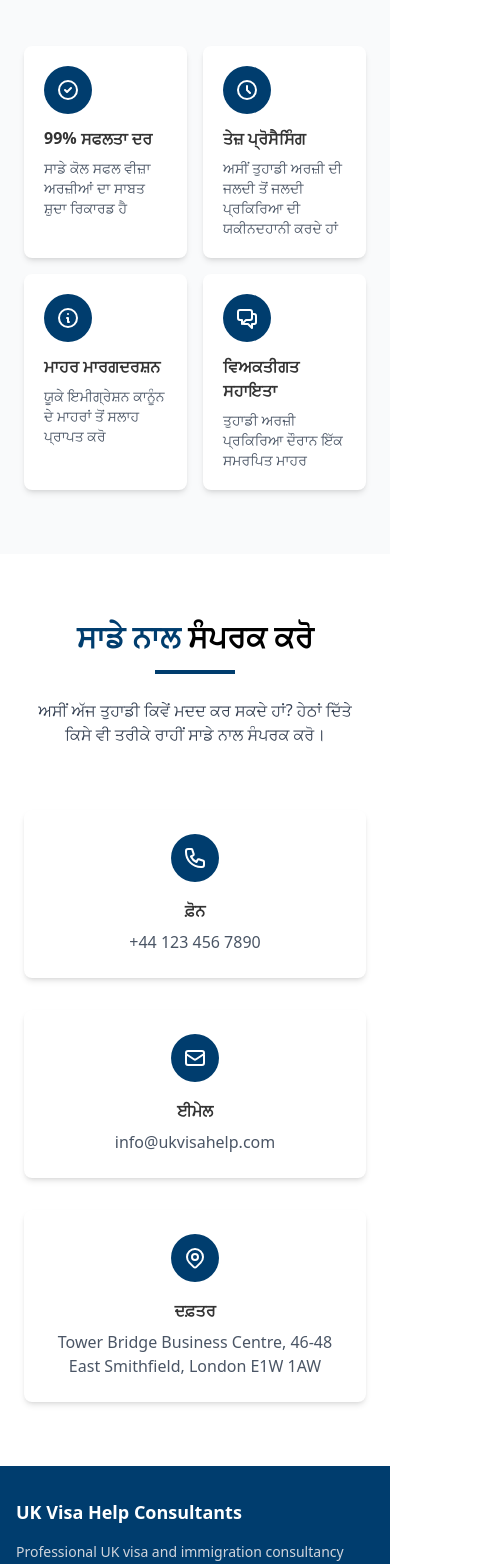
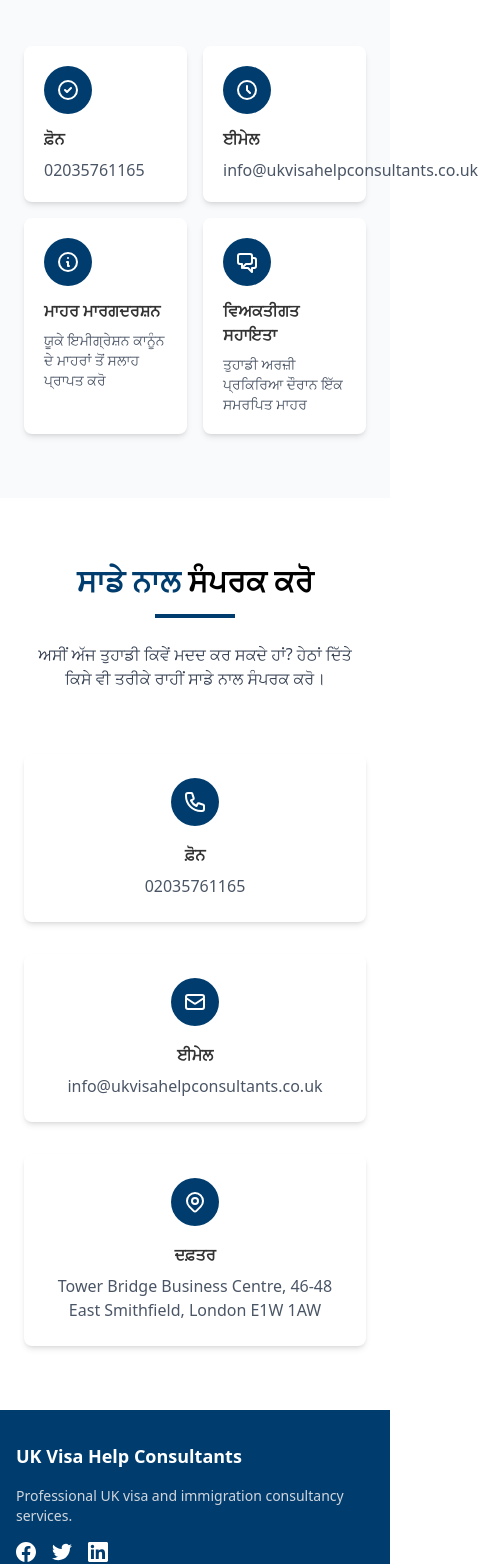
Before and after one commit to karthiknish/uk-visa, a Next.js app: page /punjabi in a window 390 px wide. Shown: the part 5646-7210 px from the top of the page, 478 px wide, since content can reach past the window. Built offline with nearby package versions, Linux system fonts and the light colour scheme.

Commit message:
Update contact information across multiple language pages and footer component. Replaced outdated phone number and email address with new contact details for improved accuracy and consistency.

```diff
--- a/src/app/arabic/page.js
+++ b/src/app/arabic/page.js
@@ -634,7 +634,7 @@
                   </svg>
                 </div>
                 <h3 className="font-bold mb-2">الهاتف</h3>
-                <p className="text-gray-600">+44 123 456 7890</p>
+                <p className="text-gray-600">02035761165</p>
               </motion.div>
 
               <motion.div
@@ -659,7 +659,9 @@
                   </svg>
                 </div>
                 <h3 className="font-bold mb-2">البريد الإلكتروني</h3>
-                <p className="text-gray-600">info@ukvisahelp.com</p>
+                <p className="text-gray-600">
+                  info@ukvisahelpconsultants.co.uk
+                </p>
               </motion.div>
 
               <motion.div
--- a/src/app/bengali/page.js
+++ b/src/app/bengali/page.js
@@ -606,7 +606,7 @@
                   </svg>
                 </div>
                 <h3 className="font-bold mb-2">ফোন</h3>
-                <p className="text-gray-600">+44 123 456 7890</p>
+                <p className="text-gray-600">02035761165</p>
               </motion.div>
 
               <motion.div
@@ -631,7 +631,9 @@
                   </svg>
                 </div>
                 <h3 className="font-bold mb-2">ইমেইল</h3>
-                <p className="text-gray-600">info@ukvisahelp.com</p>
+                <p className="text-gray-600">
+                  info@ukvisahelpconsultants.co.uk
+                </p>
               </motion.div>
 
               <motion.div
--- a/src/app/contact/page.js
+++ b/src/app/contact/page.js
@@ -74,10 +74,10 @@
                         <div>
                           <p className="font-semibold text-gray-700">Phone</p>
                           <a
-                            href="tel:+441234567890"
+                            href="tel:02035761165"
                             className="text-[#003D6E] hover:underline"
                           >
-                            +44 123 456 7890
+                            02035761165
                           </a>
                         </div>
                       </div>
@@ -99,10 +99,10 @@
                         <div>
                           <p className="font-semibold text-gray-700">Email</p>
                           <a
-                            href="mailto:info@ukvisahelp.com"
+                            href="mailto:info@ukvisahelpconsultants.co.uk"
                             className="text-[#003D6E] hover:underline"
                           >
-                            info@ukvisahelp.com
+                            info@ukvisahelpconsultants.co.uk
                           </a>
                         </div>
                       </div>
@@ -130,9 +130,9 @@
                         <div>
                           <p className="font-semibold text-gray-700">Address</p>
                           <p className="text-gray-600">
-                            123 Immigration Street
+                            Tower Bridge Business Centre, 46-48 East Smithfield
                             <br />
-                            London, SW1A 1AA
+                            London E1W 1AW
                             <br />
                             United Kingdom
                           </p>
@@ -153,10 +153,10 @@
                       our emergency hotline:
                     </p>
                     <a
-                      href="tel:+441234567899"
+                      href="tel:02035761165"
                       className="text-[#003D6E] font-semibold hover:underline"
                     >
-                      +44 123 456 7899
+                      02035761165
                     </a>
                   </motion.div>
                 </StaggerContainer>
--- a/src/app/dari/page.js
+++ b/src/app/dari/page.js
@@ -709,7 +709,7 @@
                 </svg>
               </div>
               <h3 className="font-bold mb-2">تلفن</h3>
-              <p className="text-gray-600">+44 123 456 7890</p>
+              <p className="text-gray-600">02035761165</p>
             </motion.div>
 
             <motion.div
@@ -734,7 +734,7 @@
                 </svg>
               </div>
               <h3 className="font-bold mb-2">ایمیل</h3>
-              <p className="text-gray-600">info@ukvisahelp.com</p>
+              <p className="text-gray-600">info@ukvisahelpconsultants.co.uk</p>
             </motion.div>
 
             <motion.div
--- a/src/app/farsi/page.js
+++ b/src/app/farsi/page.js
@@ -636,7 +636,7 @@
                   </svg>
                 </div>
                 <h3 className="font-bold mb-2">تلفن</h3>
-                <p className="text-gray-600">+44 123 456 7890</p>
+                <p className="text-gray-600">02035761165</p>
               </motion.div>
 
               <motion.div
@@ -661,7 +661,9 @@
                   </svg>
                 </div>
                 <h3 className="font-bold mb-2">ایمیل</h3>
-                <p className="text-gray-600">info@ukvisahelp.com</p>
+                <p className="text-gray-600">
+                  info@ukvisahelpconsultants.co.uk
+                </p>
               </motion.div>
 
               <motion.div
--- a/src/app/hindi/page.js
+++ b/src/app/hindi/page.js
@@ -605,7 +605,7 @@
                 </svg>
               </div>
               <h3 className="font-bold mb-2">फ़ोन</h3>
-              <p className="text-gray-600">+44 123 456 7890</p>
+              <p className="text-gray-600">02035761165</p>
             </motion.div>
 
             <motion.div
@@ -630,7 +630,7 @@
                 </svg>
               </div>
               <h3 className="font-bold mb-2">ईमेल</h3>
-              <p className="text-gray-600">info@ukvisahelp.com</p>
+              <p className="text-gray-600">info@ukvisahelpconsultants.co.uk</p>
             </motion.div>
 
             <motion.div
--- a/src/app/page.js
+++ b/src/app/page.js
@@ -699,7 +699,7 @@
                   </svg>
                 </div>
                 <h3 className="font-bold mb-2">Phone</h3>
-                <p className="text-gray-600">+44 123 456 7890</p>
+                <p className="text-gray-600">02035761165</p>
               </motion.div>
 
               <motion.div
@@ -724,7 +724,9 @@
                   </svg>
                 </div>
                 <h3 className="font-bold mb-2">Email</h3>
-                <p className="text-gray-600">info@ukvisahelp.com</p>
+                <p className="text-gray-600">
+                  info@ukvisahelpconsultants.co.uk
+                </p>
               </motion.div>
 
               <motion.div
--- a/src/app/pashto/page.js
+++ b/src/app/pashto/page.js
@@ -437,7 +437,7 @@
                 </svg>
               </div>
               <h3 className="font-bold mb-2">تلیفون</h3>
-              <p className="text-gray-600">+44 123 456 7890</p>
+              <p className="text-gray-600">02035761165</p>
             </motion.div>
 
             <motion.div
@@ -462,7 +462,7 @@
                 </svg>
               </div>
               <h3 className="font-bold mb-2">بریښنالیک</h3>
-              <p className="text-gray-600">info@ukvisahelp.com</p>
+              <p className="text-gray-600">info@ukvisahelpconsultants.co.uk</p>
             </motion.div>
 
             <motion.div
--- a/src/app/punjabi/page.js
+++ b/src/app/punjabi/page.js
@@ -480,10 +480,8 @@
                       />
                     </svg>
                   </div>
-                  <h3 className="font-bold mb-2">99% ਸਫਲਤਾ ਦਰ</h3>
-                  <p className="text-sm text-gray-600">
-                    ਸਾਡੇ ਕੋਲ ਸਫਲ ਵੀਜ਼ਾ ਅਰਜ਼ੀਆਂ ਦਾ ਸਾਬਤ ਸ਼ੁਦਾ ਰਿਕਾਰਡ ਹੈ
-                  </p>
+                  <h3 className="font-bold mb-2">ਫ਼ੋਨ</h3>
+                  <p className="text-gray-600">02035761165</p>
                 </ScaleIn>
                 <ScaleIn
                   delay={0.3}
@@ -505,10 +503,9 @@
                       />
                     </svg>
                   </div>
-                  <h3 className="font-bold mb-2">ਤੇਜ਼ ਪ੍ਰੋਸੈਸਿੰਗ</h3>
-                  <p className="text-sm text-gray-600">
-                    ਅਸੀਂ ਤੁਹਾਡੀ ਅਰਜ਼ੀ ਦੀ ਜਲਦੀ ਤੋਂ ਜਲਦੀ ਪ੍ਰਕਿਰਿਆ ਦੀ ਯਕੀਨਦਹਾਨੀ
-                    ਕਰਦੇ ਹਾਂ
+                  <h3 className="font-bold mb-2">ਈਮੇਲ</h3>
+                  <p className="text-gray-600">
+                    info@ukvisahelpconsultants.co.uk
                   </p>
                 </ScaleIn>
                 <ScaleIn
@@ -602,7 +599,7 @@
                   </svg>
                 </div>
                 <h3 className="font-bold mb-2">ਫ਼ੋਨ</h3>
-                <p className="text-gray-600">+44 123 456 7890</p>
+                <p className="text-gray-600">02035761165</p>
               </motion.div>
 
               <motion.div
@@ -627,7 +624,9 @@
                   </svg>
                 </div>
                 <h3 className="font-bold mb-2">ਈਮੇਲ</h3>
-                <p className="text-gray-600">info@ukvisahelp.com</p>
+                <p className="text-gray-600">
+                  info@ukvisahelpconsultants.co.uk
+                </p>
               </motion.div>
 
               <motion.div
--- a/src/app/urdu/page.js
+++ b/src/app/urdu/page.js
@@ -580,7 +580,7 @@
                   </svg>
                 </div>
                 <h3 className="font-bold mb-2">فون</h3>
-                <p className="text-gray-600">+44 123 456 7890</p>
+                <p className="text-gray-600">02035761165</p>
               </motion.div>
 
               <motion.div
@@ -605,7 +605,9 @@
                   </svg>
                 </div>
                 <h3 className="font-bold mb-2">ای میل</h3>
-                <p className="text-gray-600">info@ukvisahelp.com</p>
+                <p className="text-gray-600">
+                  info@ukvisahelpconsultants.co.uk
+                </p>
               </motion.div>
 
               <motion.div
--- a/src/components/Footer.jsx
+++ b/src/components/Footer.jsx
@@ -162,7 +162,9 @@
                     d="M3 8l7.89 5.26a2 2 0 002.22 0L21 8M5 19h14a2 2 0 002-2V7a2 2 0 00-2-2H5a2 2 0 00-2 2v10a2 2 0 002 2z"
                   />
                 </svg>
-                <span className="text-gray-300">info@ukvisahelp.com</span>
+                <span className="text-gray-300">
+                  info@ukvisahelpconsultants.co.uk
+                </span>
               </li>
               <li className="flex items-start space-x-3 text-sm">
                 <svg
@@ -178,7 +180,7 @@
                     d="M3 5a2 2 0 012-2h3.28a1 1 0 01.948.684l1.498 4.493a1 1 0 01-.502 1.21l-2.257 1.13a11.042 11.042 0 005.516 5.516l1.13-2.257a1 1 0 011.21-.502l4.493 1.498a1 1 0 01.684.949V19a2 2 0 01-2 2h-1C9.716 21 3 14.284 3 6V5z"
                   />
                 </svg>
-                <span className="text-gray-300">+44 123 456 7890</span>
+                <span className="text-gray-300">02035761165</span>
               </li>
             </ul>
           </div>
```
